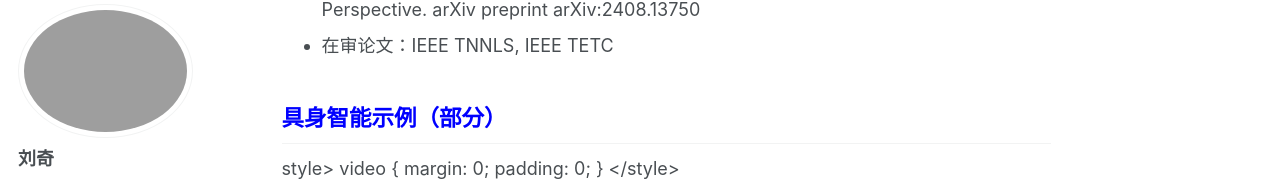
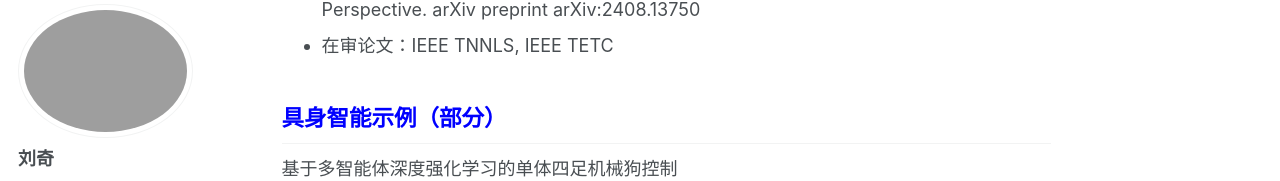
Before and after one commit to liuqi8827/liuqi8827.github.io, a Jekyll site: the page built from _pages/about.md, in a window 1280 px wide and 900 px high, scrolled down 2352 px, cut to the strip 0-303 px from the top of the window. Shown: the part 102-283 px from the top of the strip. Built offline with Jekyll 4.4.1, drawn with Linux system fonts in a browser that asks for light colours; some web fonts are replaced.

Commit message:
Update about.md

```diff
--- a/_pages/about.md
+++ b/_pages/about.md
@@ -46,13 +46,6 @@ redirect_from:
 
 
 ## <font color="blue">具身智能示例（部分）</font>
-style>
-  video {
-    margin: 0;
-    padding: 0;
-  }
-</style>
-
 基于多智能体深度强化学习的单体四足机械狗控制
 <video controls width="400" height="300">
   <source src="../images/四足机械狗控制.mp4" type="video/mp4">
```
